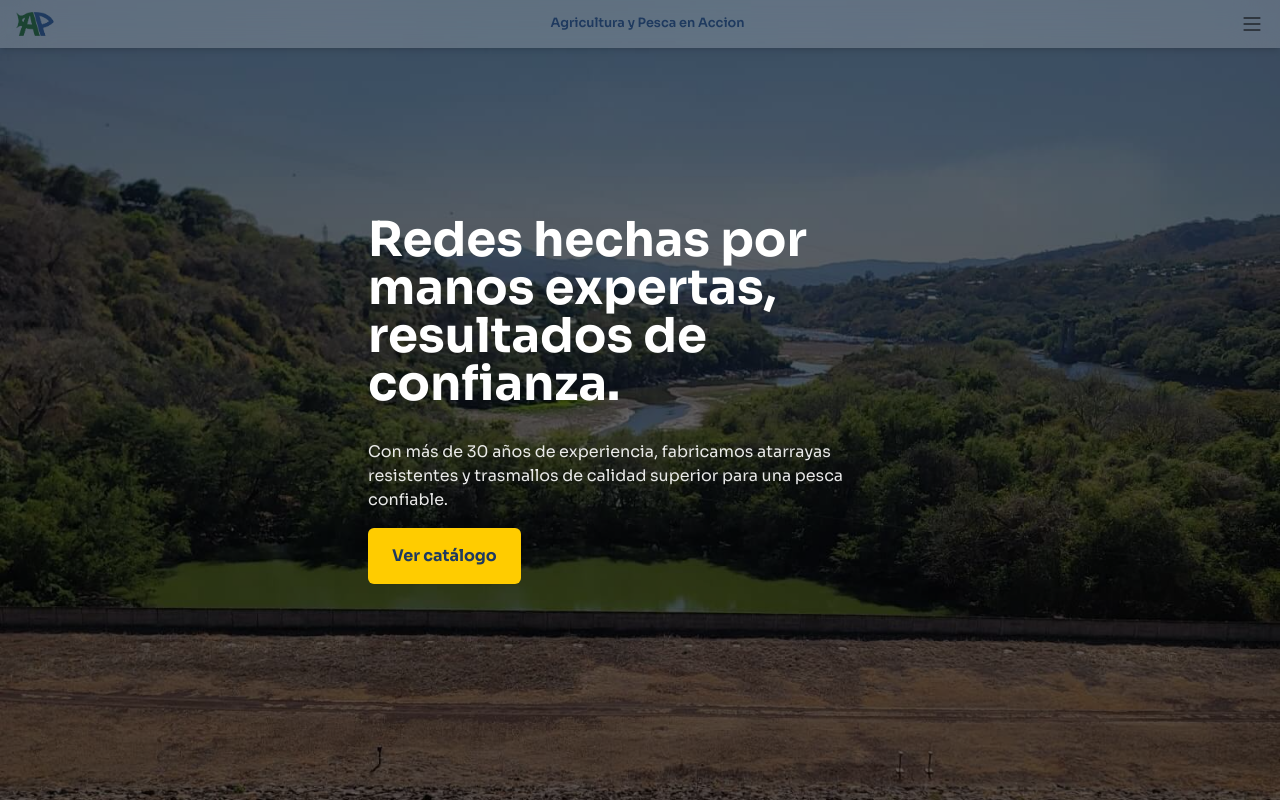
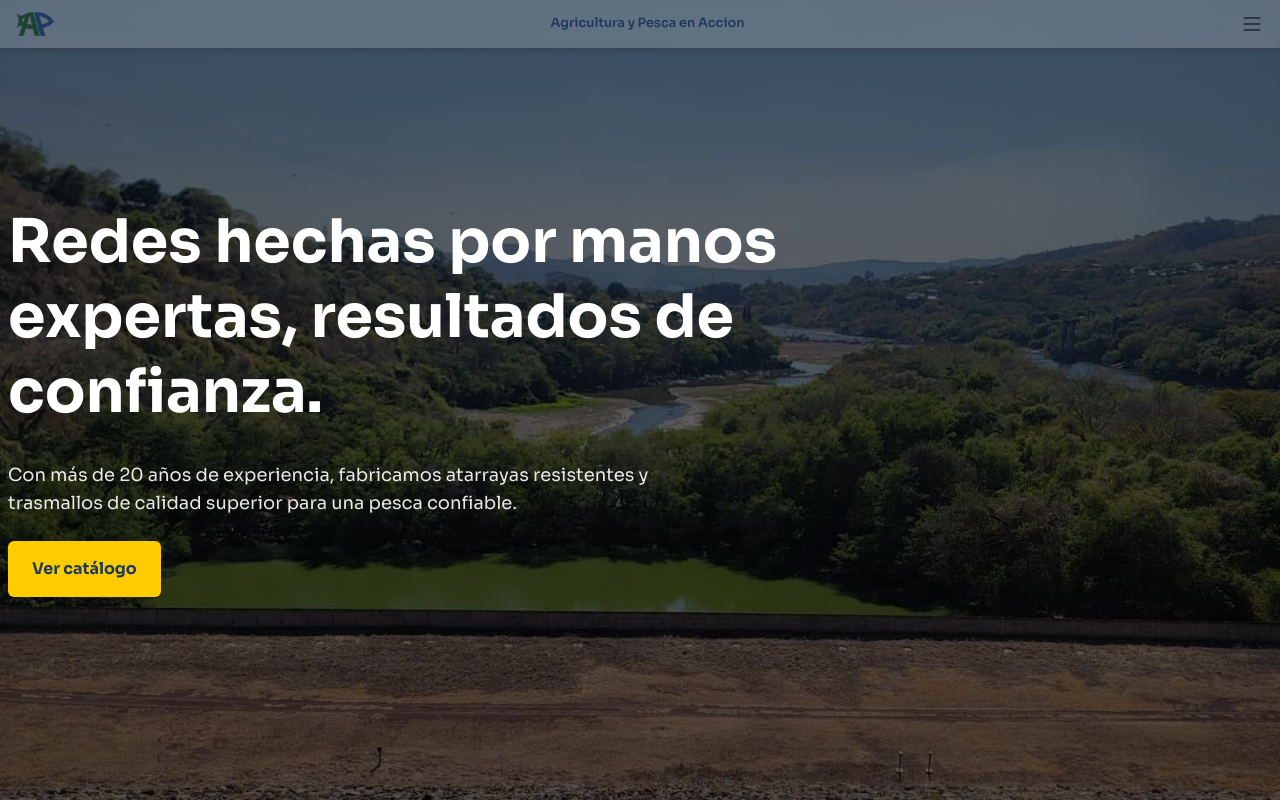
Before and after one commit to william-97-dev/agricultura_y_pesca_en_accion, a React (Vite) app: page / in a window 1280 px wide. Shown: the top 802 px of the page. Built offline with nearby package versions, Linux system fonts and the light colour scheme.

Commit message:
Hero version laptop completo

```diff
--- a/src/components/Hero.jsx
+++ b/src/components/Hero.jsx
@@ -7,15 +7,15 @@ const Hero = () => {
             style= {{ backgroundImage: `url(${imagenHero}` }}
         >
             <div className='absolute inset-0 bg-black/60 z-0'></div>
-            <header className='max-w-xl p-4 text-white z-5'>
-                <h1 className='text-5xl font-bold mb-8'>
+            <header className='max-w-xl p-2 text-white z-5 lg:max-w-4xl lg:mr-96 lg:p-2'>
+                <h1 className='text-3xl font-bold mb-6 lg:text-6xl lg:mb-8 leading-tight'>
                     Redes hechas por manos expertas, resultados de confianza.
                 </h1>
-                <p className='text-white/90'>
-                    Con más de 30 años de experiencia, fabricamos atarrayas resistentes
+                <p className='text-white/90 lg:text-lg max-w-2xl'>
+                    Con más de 20 años de experiencia, fabricamos atarrayas resistentes
                     y trasmallos de calidad superior para una pesca confiable.
                 </p>
-                <button className='bg-(--primary-yellow) text-(--primary-blue) font-bold cursor-pointer border-none px-6 py-4 rounded-md mt-4'>
+                <button className='bg-(--primary-yellow) text-(--primary-blue) font-bold cursor-pointer border-none px-6 py-4 rounded-md mt-4 lg:mt-6 hover:bg-(--primary-blue) hover:text-(--primary-yellow) transition-colors duration-700 ease-in-out'>
                     Ver catálogo
                 </button>
             </header>
```
